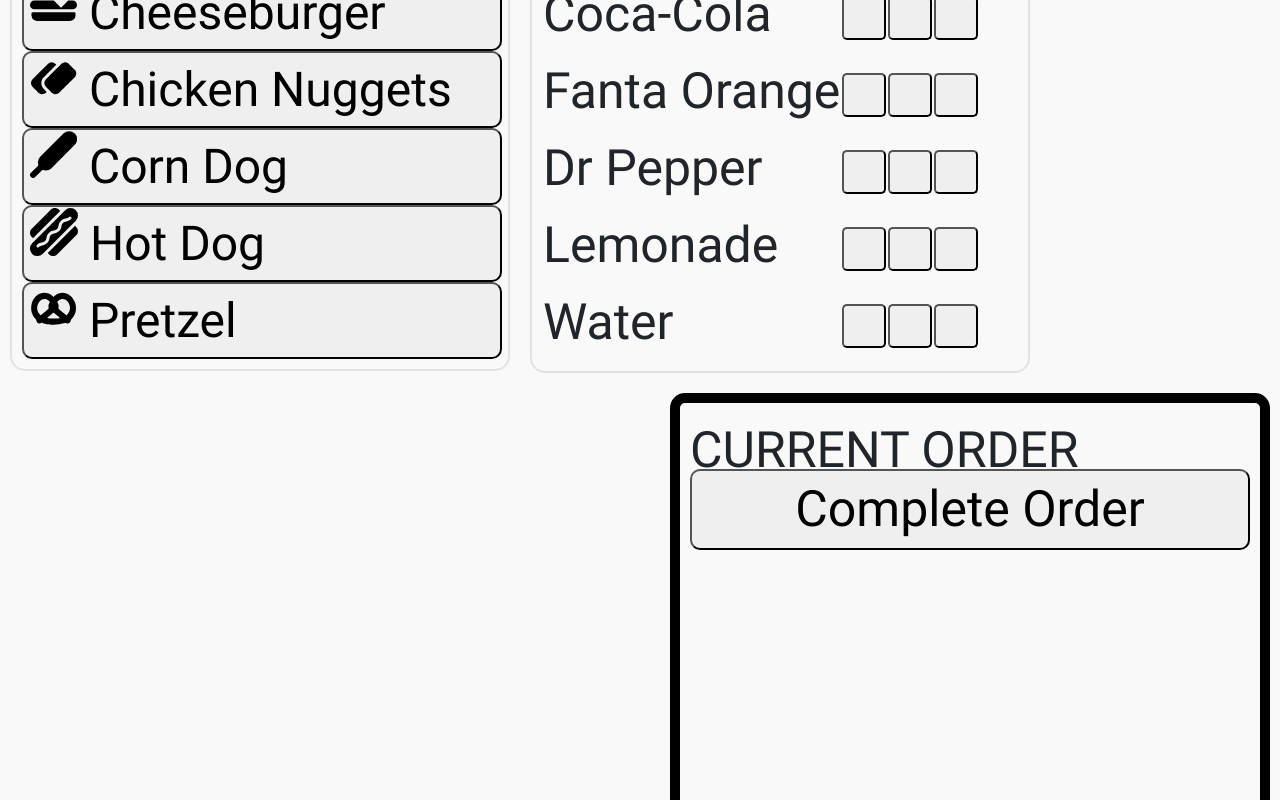
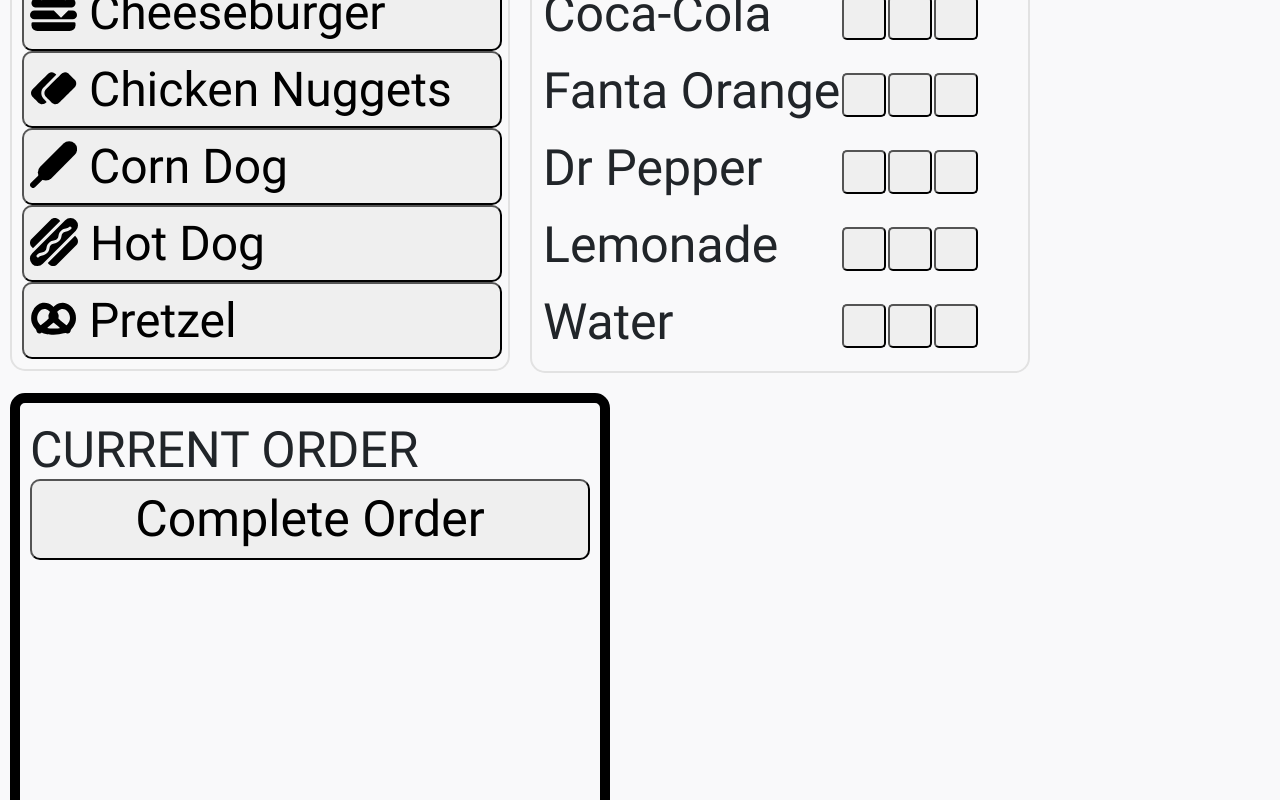
Before and after one commit to kevmich/CMPS285-Fall2020-Section2-Group-3, a React (Create React App) app in the folder KitchenVideoSystem/ClientApp/: page /CashierScreen in a window 1280 px wide. Shown: the part 200-1000 px from the top of the page. Built offline with nearby package versions, Linux system fonts and the light colour scheme.

Commit message:
Fixed visuals

```diff
--- a/KitchenVideoSystem/ClientApp/src/components/CashierScreen.css
+++ b/KitchenVideoSystem/ClientApp/src/components/CashierScreen.css
@@ -38,11 +38,11 @@ body {
     border-radius:5px;
 }
 
-.FButton {
+.CompleteButton {
     position: absolute;
     text-align: center;
     width: 560px;
-    bottom: 50px;
+    bottom: 5%;
     border-radius: 10px;
 }
 
@@ -51,20 +51,14 @@ body {
 
 }
 
-.Box {
-    box-sizing: border-box;
-    width: 300px;
-    height: 500px;
-    padding: 30px;
-    border: 10px solid black;
-}
 .CurrentOrder {
+    border-radius: 15px;
+    padding: 10px;
     border: 10px solid black;
     width: 600px;
     height: 96vh;
-    float: right;
+    display: inline-block;
     margin: 10px;
-
 }
 
 .DrinkSizeLabel {
@@ -74,3 +68,7 @@ body {
 #largeDrinkId {
     padding-left: -10px;
 }
+
+.FoodItems button * {
+    margin-top: 10px;
+}
--- a/KitchenVideoSystem/ClientApp/src/components/CashierScreen.js
+++ b/KitchenVideoSystem/ClientApp/src/components/CashierScreen.js
@@ -135,12 +135,12 @@ export default class CashierScreen extends Component {
 
                     </table>
                 </div>
-                <div class="CurrentOrder MenuItems">
+                <div class="CurrentOrder">
                     <p>CURRENT ORDER</p>
                         {this.state.Orders.map((Order) => (
                             <p>{Order.orderItemId}</p>
                         ))}
-                    <button onClick={this.CompleteOrder} class = "FButton" > Complete Order </button>
+                    <button onClick={this.CompleteOrder} class= "CompleteButton" > Complete Order </button>
                 </div>
             </div>
         );
```
